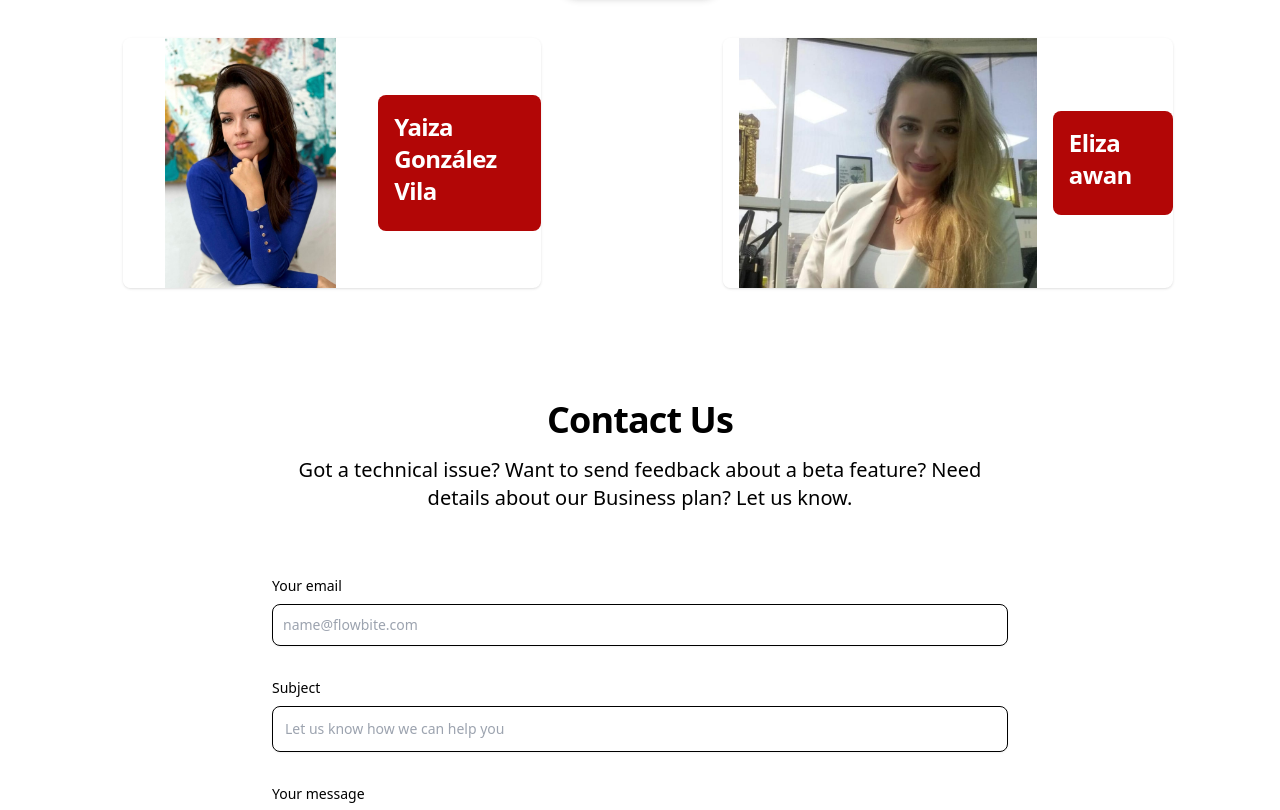
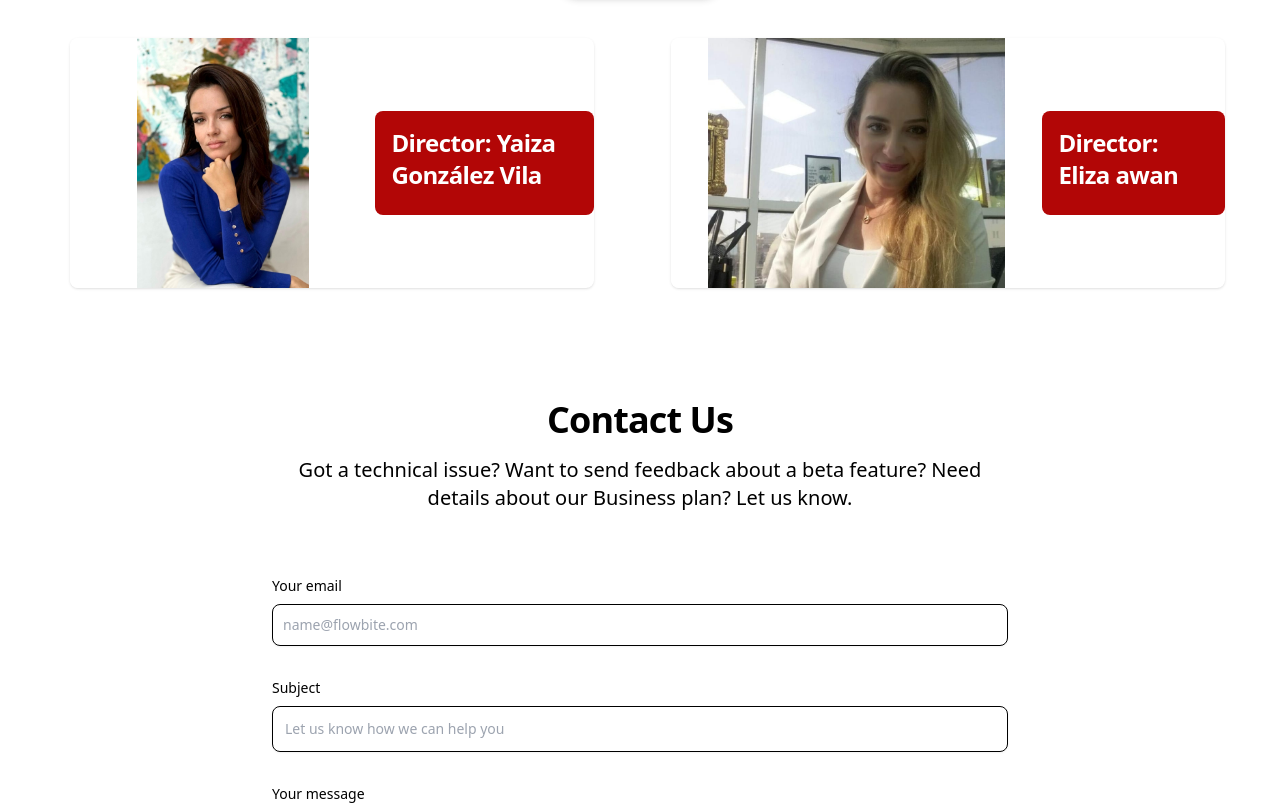
Before and after one commit to adm1n1strat0r-MAM/Holistic, a React (Vite) app: page / in a window 1280 px wide. Shown: the part 3409-4219 px from the top of the page. Built offline with nearby package versions, Linux system fonts and the light colour scheme.

Commit message:
Update WhyChooseUs.jsx

```diff
--- a/src/components/WhyChooseUs.jsx
+++ b/src/components/WhyChooseUs.jsx
@@ -65,7 +65,7 @@ const WhyChooseUs = () => {
                 </div>
                 <div className="flex bg-red flex-col rounded-lg justify-between p-4 leading-normal">
                   <h5 className="mb-2 text-2xl font-bold tracking-tight text-white">
-                  Yaiza González Vila
+                  Director: Yaiza González Vila
                   </h5>
                 </div>
               </div>
@@ -79,7 +79,7 @@ const WhyChooseUs = () => {
                 </div>
                 <div className="flex bg-red flex-col rounded-lg justify-between p-4 leading-normal">
                   <h5 className="mb-2 text-2xl font-bold tracking-tight text-white">
-                  Eliza awan
+                  Director: Eliza awan
                   </h5>
                 </div>
               </div>
```
